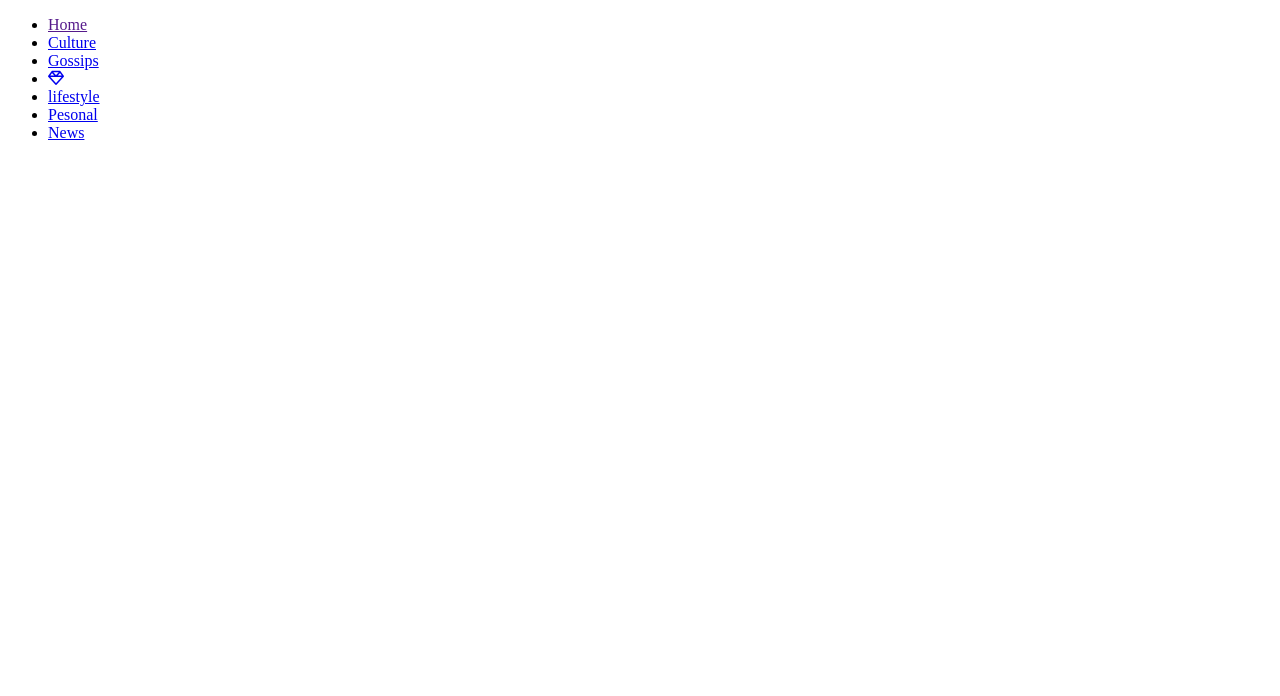
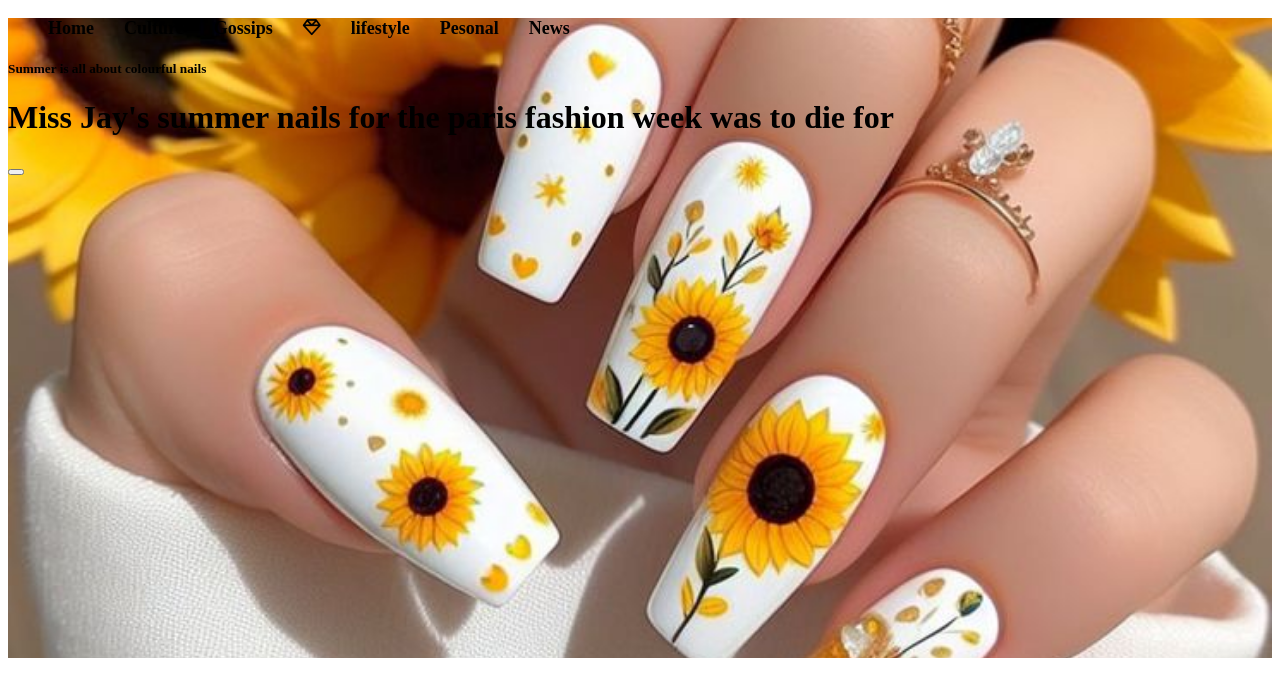
Before and after one commit to MissJay93/MissJay_2nd-Project, a plain HTML site: page index.html in a window 1280 px wide. Drawn offline with Linux system fonts and the light colour scheme.

Commit message:
first commit

```diff
--- /dev/null
+++ b/css/style.css
@@ -0,0 +1,28 @@
+
+#header-bg{
+    background-image:url("../mainnow.jpg") ;
+    background-position: center;
+    background-size: cover;
+    height: 80vh;
+    padding: 1rem 1rems;
+    margin: auto;
+}
+
+#nails{
+    display: flex;
+    justify-content: space space-between;
+}
+
+#ul-list{
+    display: flex;
+    gap: 30px;
+    text-decoration: none;
+    list-style: none;
+font-weight: bold;
+font-size: large;
+}
+
+.nav-links{
+    text-decoration: none;
+    color: black;
+}
--- a/index.html
+++ b/index.html
@@ -5,25 +5,32 @@
     <meta name="viewport" content="width=device-width, initial-scale=1.0">
     <link rel="stylesheet" href="https://cdnjs.cloudflare.com/ajax/libs/font-awesome/6.5.2/css/all.min.css" integrity="sha512-SnH5WK+bZxgPHs44uWIX+LLJAJ9/2PkPKZ5QiAj6Ta86w+fsb2TkcmfRyVX3pBnMFcV7oQPJkl9QevSCWr3W6A==" crossorigin="anonymous" referrerpolicy="no-referrer" />
     <title>Paris Nail Fashion Week 2024</title>
+    <link rel="stylesheet" href="./css/style.css">
 </head>
 <body>
     <div>
-        <header id="PNFW2024">
+
+        <header id="header-bg">
             <nav id="Nails">
                 <ul id="ul-list">
-                    <li> <a href=""class="nav-links">Home</a></li>
-                    <li><a href="nav-links">Culture</a></li>
-                    <li><a href="nav-links">Gossips</a></li>
-                    <li><a href="nav-links"><i class="fa-regular fa-gem"></i></a></li>
-                    <li><a href="class="nav-links>lifestyle</a></li>
-                    <li><a href="class"nav-links>Pesonal</a></li>
-                    <li><a href="class"nav-links>News</a></li>
+                    <li> <a href="" class="nav-links">Home</a></li>
+                    <li><a href="" class="nav-links">Culture</a></li>
+                    <li><a href="" class="nav-links">Gossips</a></li>
+                    <li><a href="" class="nav-links"><i class="fa-regular fa-gem"></i></a></li>
+                    <li><a href="" class="nav-links">lifestyle</a></li>
+                    <li><a href="" class="nav-links">Pesonal</a></li>
+                    <li><a href=""class="nav-links">News</a></li>
 
                 </ul>
 
             </nav>
+            <h5>Summer is all about colourful nails</h6>
+                <h1>Miss Jay's summer nails for the paris fashion week was to die for</h1>
+
+                <button class=" nails"><a href="Swipe for more"></a></button>
 
         </header>
+
     </div>
 
 </body>
```
Also changed, not shown: mainnow.jpg (added), trymain.jpg (added).
